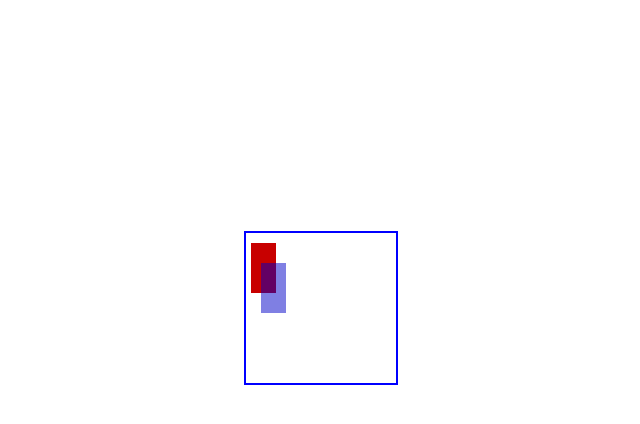
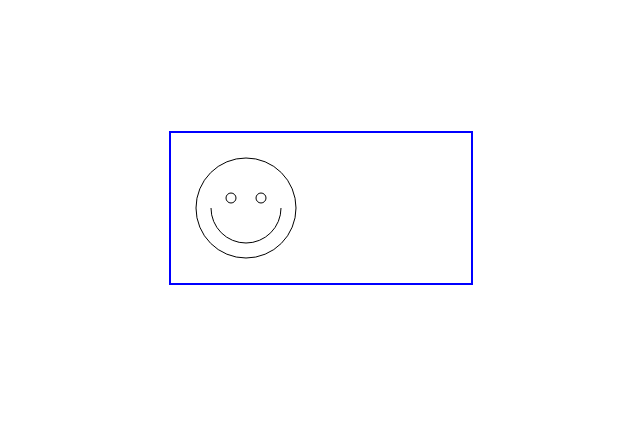
Before and after one commit to mmaustin/js-games, a website: page index.html in a window 1280 px wide. Shown: the whole page, without its empty margins (319-959 px from the left). Drawn offline with Linux system fonts and the light colour scheme.

Commit message:
added code for a triangle and smiley face to mdn script file

```diff
--- a/mdnScript.js
+++ b/mdnScript.js
@@ -3,11 +3,29 @@ function draw() {
     if (canvas.getContext) {
       const ctx = canvas.getContext('2d');
 
-      ctx.fillStyle = 'rgb(200, 0, 0)';
-      ctx.fillRect(10, 10, 50, 50);
+      //rectangle
+      /*ctx.fillRect(25, 25, 100, 100);
+      ctx.clearRect(45, 45, 60, 60);
+      ctx.strokeRect(50, 50, 50, 50);*/
 
-      ctx.fillStyle = 'rgba(0, 0, 200, 0.5)';
-      ctx.fillRect(30, 30, 50, 50);
+      //triange
+      /*ctx.beginPath();
+      ctx.moveTo(75, 50);
+      ctx.lineTo(100, 75);
+      ctx.lineTo(100, 25);
+      ctx.fill();*/
+
+      //smiley face
+      ctx.beginPath();
+      ctx.arc(75, 75, 50, 0, Math.PI * 2, true); // Outer circle
+      ctx.moveTo(110, 75);
+      ctx.arc(75, 75, 35, 0, Math.PI, false);  // Mouth (clockwise)
+      ctx.moveTo(65, 65);
+      ctx.arc(60, 65, 5, 0, Math.PI * 2, true);  // Left eye
+      ctx.moveTo(95, 65);
+      ctx.arc(90, 65, 5, 0, Math.PI * 2, true);  // Right eye
+      ctx.stroke();
+
     }
   }
   draw();
--- a/style.css
+++ b/style.css
@@ -1,5 +1,5 @@
 body {
-    height: 600px;
+    height: 400px;
     display: flex;
     justify-content: center;
     align-items: center;
@@ -8,8 +8,8 @@ body {
 
 #canvas1{
     border: 2px solid blue;
-    height: 150px;
-    width: 150px;
+    /*height: 150;
+    width: 150px;*/
     display: flex;
     justify-content: center;
     align-items: center;
```
